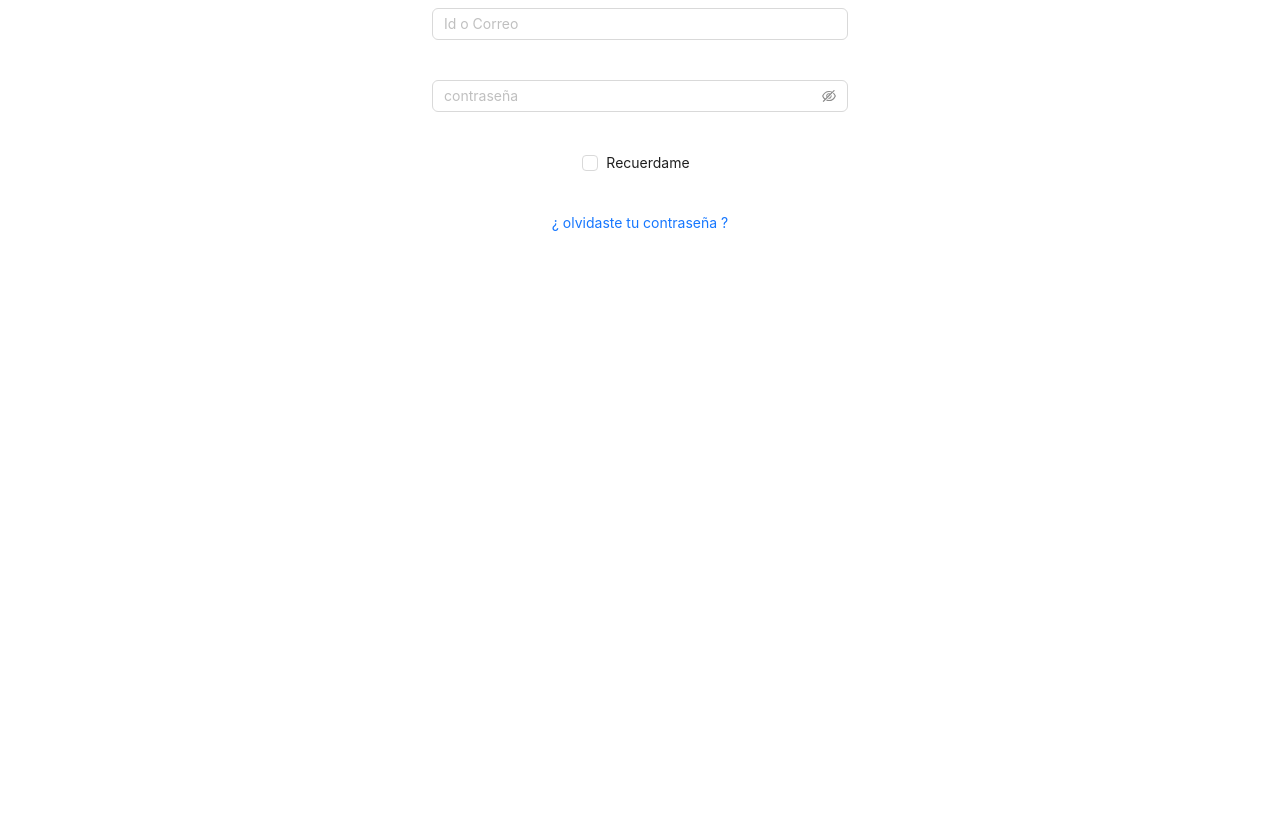
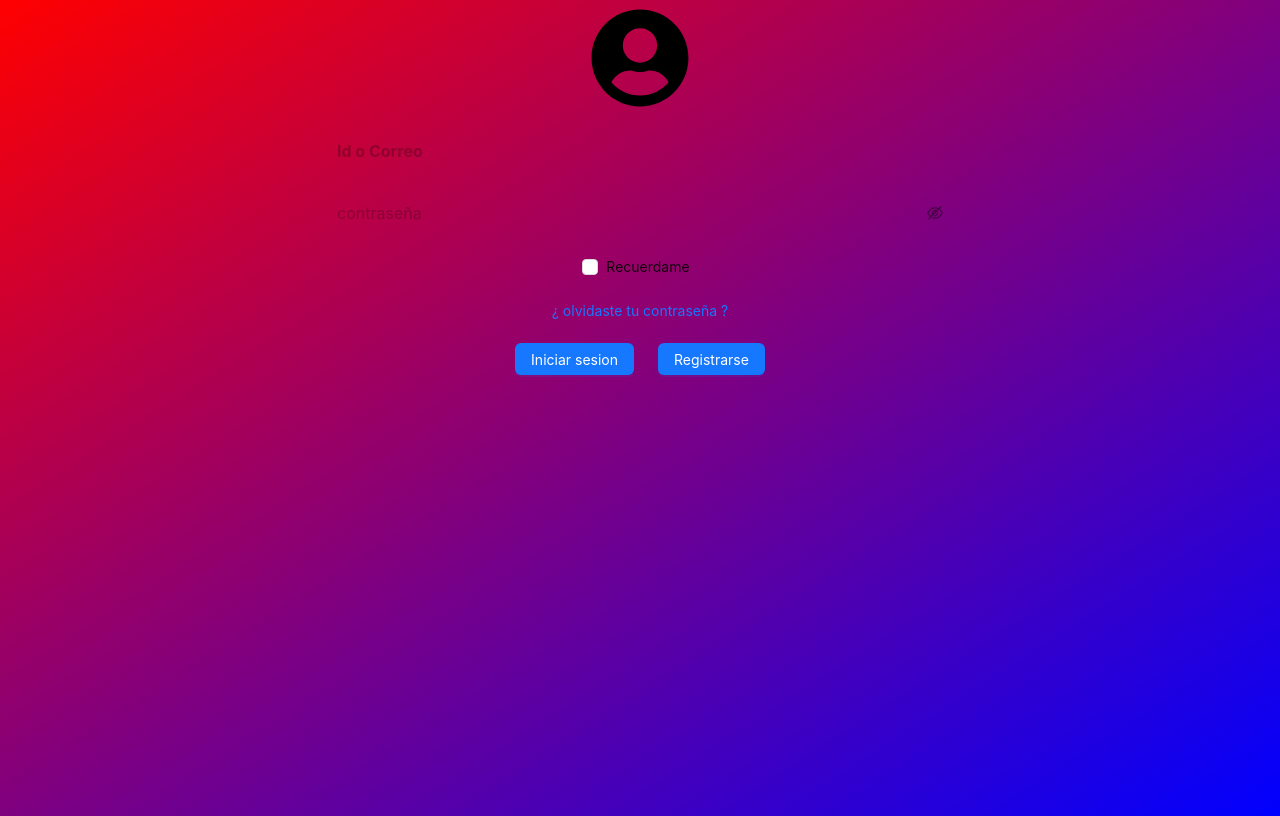
Before and after one commit to Marlon-E-Zambrano-Z/AUG, a React (Vite) app: page / in a window 1280 px wide. Built offline with nearby package versions, Linux system fonts and the light colour scheme.

Commit message:
Culminación
Vista login esteticamente terminada, falta lógica y ajustesmuy pequeños para la vista esteticamente como centrar el login en sentido vertical

```diff
--- a/src/screen/Login.tsx
+++ b/src/screen/Login.tsx
@@ -1,49 +1,62 @@
 import {
+  Button,
   Col,
   Checkbox,
   Flex,
   Input,
   Row } from "antd"
+import { FaUserCircle as SignInIcon } from "react-icons/fa"
+import { inputStyleLogin as inputStyle } from "../css/Login.ts"
+
+import { useEffect } from "react"
 
 function Login() {
-
-  const gradient : React.CSSProperties = {backgroundColor:"linear-gradient(to bottom right, #f00, #00f)"}
-  const flexByButtons : React.CSSProperties = {
-    display:"flex",
-    flexDirection:"row",
-    justifyContent:"space-around",
-    alignItems:"center",
-    gap:"medium"
-  }
+  /*
+  Esta vista se hace con el objeto de que el usuario
+  inicie sesion o se registre, ademas de que puede
+  recuperar contraseña o tenerla guardada con la opcion
+  de recordar contraseña
+   */
+  useEffect(() => {
+    document.body.style.background = "linear-gradient(to bottom right, #f00, #00f)"
+    document.body.style.minHeight = "100vh"
+  }, [])
 
   return (
-    <Row
-    gutter={8}
-    style={gradient}>
-      <Col span={8}/>
-      <Col span={8}>
+    <Row gutter={8}>
+      <Col span={6}/>
+      <Col span={12}>
         <Flex
         vertical={true}
-        justify="space-around"
+        justify="space-evenly"
         align="center"
-        gap={40}>
-          {/* {Falta ver el evento del svg para agrandar los ico */}
+        gap="large">
+          <SignInIcon
+          size={100}
+          />
           <Input
             placeholder="Id o Correo"
-            maxLength={30}
-            size="middle"
-            variant="outlined" />
+            maxLength={50}
+            size="large"
+            style={inputStyle}
+            variant="borderless" />
           <Input.Password
-            placeholder="contraseña"
-          />
+            size="large"
+            variant="borderless"
+            style={inputStyle}
+            placeholder="contraseña" />
           <Checkbox>Recuerdame</Checkbox>
           <a href="#">¿ olvidaste tu contraseña ?</a>
-          <section style={flexByButtons}>
-          {/* {Falta agregar los botones */}
-          </section>
+          <Flex
+          justify="space-around"
+          align="center"
+          gap="large">
+            <Button type="primary">Iniciar sesion</Button>
+            <Button type="primary">Registrarse</Button>
+          </Flex>
         </Flex>
       </Col>
-      <Col span={8}/>
+      <Col span={6}/>
     </Row>
   )
 }
```
